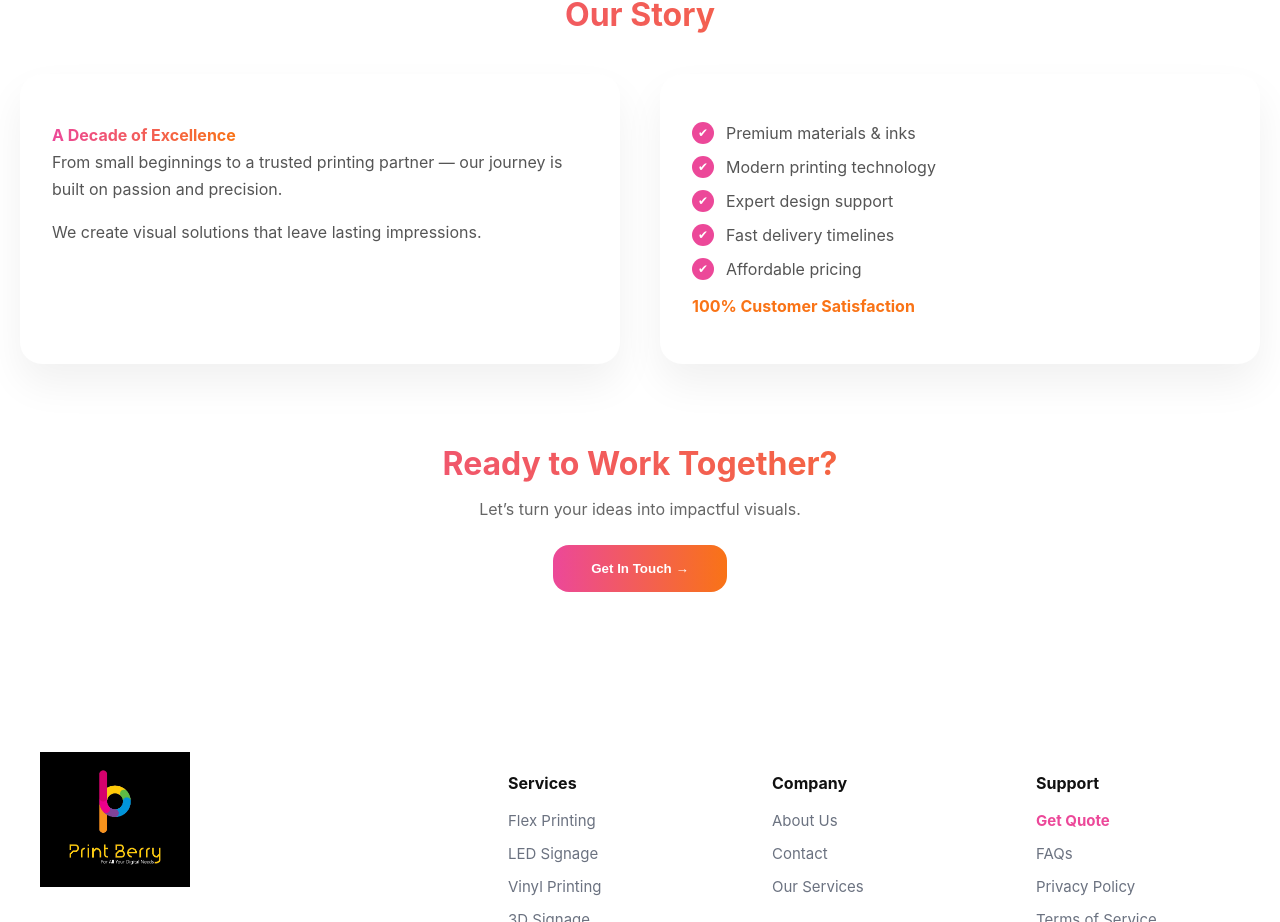
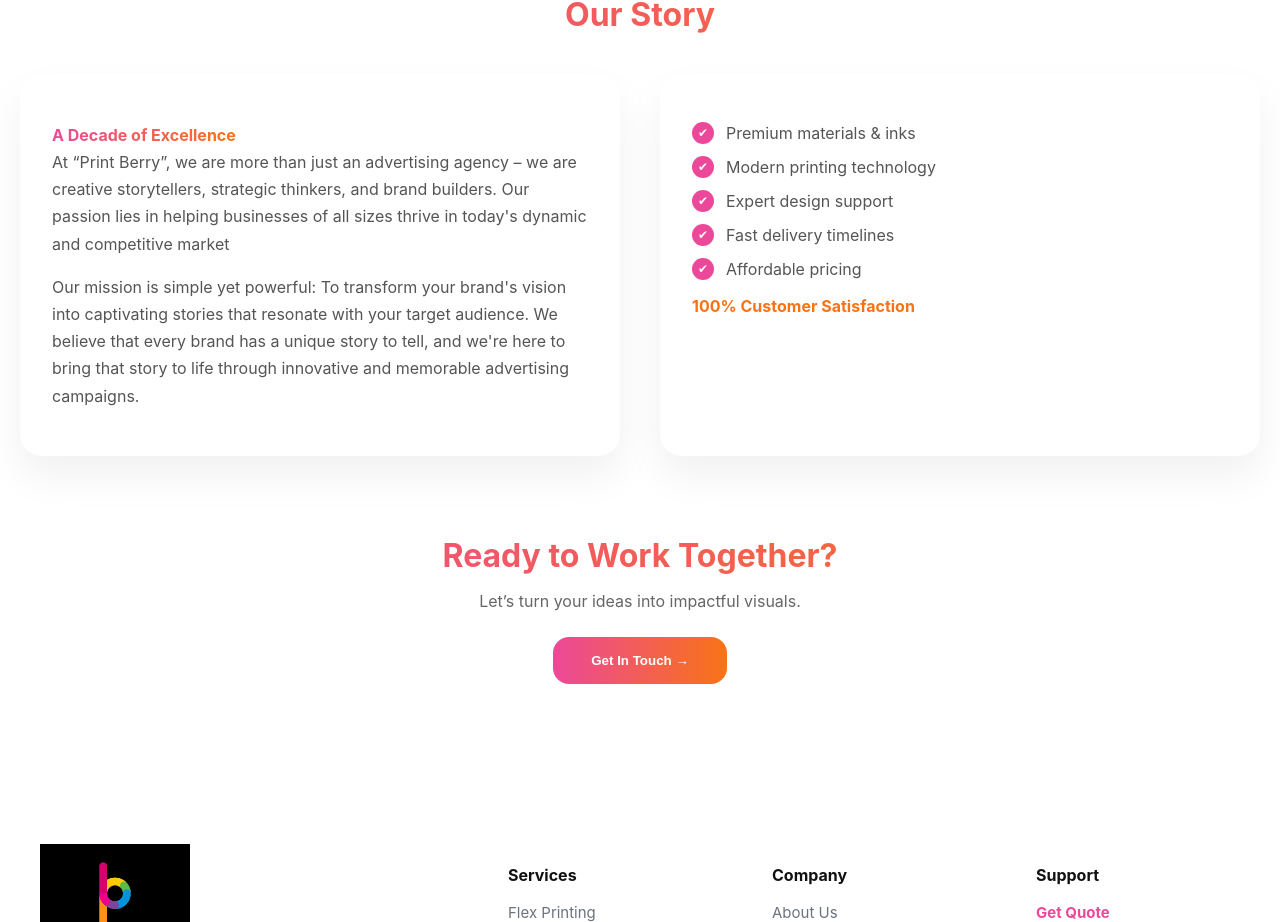
Before and after one commit to pathapatisneha2025-commits/Print-berry, a React (Create React App) app: page /about in a window 1280 px wide. Shown: the part 1200-2122 px from the top of the page. Built offline with nearby package versions, Linux system fonts and the light colour scheme.

Commit message:
changes made

```diff
--- a/src/pages/AboutPage.js
+++ b/src/pages/AboutPage.js
@@ -44,7 +44,7 @@ export default function AboutPage() {
     <section
       style={{
         ...styles.page,
-        padding: isMobile ? "20px 20px 60px" : styles.page.padding,
+        padding: isMobile ? "0px 20px 60px" : styles.page.padding,
 
       }}
     >
@@ -138,12 +138,28 @@ export default function AboutPage() {
             <p style={styles.storyText}>
               <strong style={styles.gradientText}>A Decade of Excellence</strong>
               <br />
-              From small beginnings to a trusted printing partner — our journey
-              is built on passion and precision.
+            At “Print Berry”, we are more than just
+an advertising agency – we are
+creative
+storytellers,
+strategic
+thinkers, and brand builders. Our
+passion lies in helping businesses of
+all sizes thrive in today's dynamic and
+competitive market
             </p>
             <p style={styles.storyText}>
-              We create visual solutions that leave lasting impressions.
-            </p>
+Our mission is simple yet powerful: To
+transform your brand's vision into
+captivating stories that resonate with
+your target audience. We believe that
+every brand has a unique story to tell,
+and we're here to bring that story to
+life
+through
+innovative
+and
+memorable advertising campaigns.            </p>
           </div>
 
           <div style={styles.storyCard}>
--- a/src/pages/ContactPage.js
+++ b/src/pages/ContactPage.js
@@ -46,17 +46,17 @@ export default function ContactPage() {
             {
               icon: <FaPhoneAlt />,
               title: "Call Us",
-              text: "+91 98765 43210",
+              text: "+91 90100 99111",
             },
             {
               icon: <FaEnvelope />,
               title: "Email",
-              text: "info@yourbrand.com",
+              text: "printberry.in@gmail.com",
             },
             {
               icon: <FaMapMarkerAlt />,
               title: "Location",
-              text: "Hyderabad, Telangana, India",
+              text: "1st Floor, C-Block, Uptown Cyberabad Building, 100ft Road,Madhapur, Hyderabad. 500081  ",
             },
           ].map((item) => (
             <div
@@ -80,7 +80,35 @@ export default function ContactPage() {
         </div>
 
         {/* RIGHT FORM */}
-        <form style={styles.form}>
+<form
+  style={styles.form}
+  onSubmit={(e) => {
+    e.preventDefault();
+
+    const name = e.target[0].value;
+    const email = e.target[1].value;
+    const phone = e.target[2].value;
+    const message = e.target[3].value;
+
+    const whatsappNumber = "919490727583"; // your number with country code
+
+    const text = `
+Hello, I have a new enquiry:
+
+Name: ${name}
+Email: ${email}
+Phone: ${phone}
+Message: ${message}
+    `;
+
+    const encodedText = encodeURIComponent(text);
+
+    window.open(
+      `https://wa.me/${whatsappNumber}?text=${encodedText}`,
+      "_blank"
+    );
+  }}
+>
           <input type="text" placeholder="Your Name" style={styles.input} />
           <input type="email" placeholder="Email Address" style={styles.input} />
           <input type="text" placeholder="Phone Number" style={styles.input} />
```
